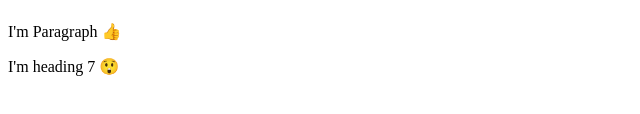
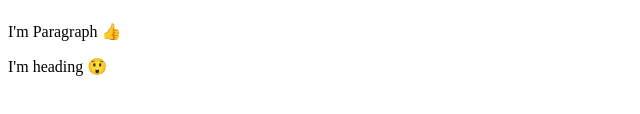
Before and after one commit to HimaLahar/HTML, a plain HTML site: page index.html in a window 1280 px wide. Shown: the part 270-384 px from the top of the page, 0-640 px from the left. Drawn offline with Linux system fonts and the light colour scheme.

Commit message:
small change for testing

```diff
--- a/index.html
+++ b/index.html
@@ -17,7 +17,7 @@
 <h5>Hello World 🙈</h5>
 <h6>Hello World 💕</h6>
 <p>I'm Paragraph 👍</p>
-<h7>I'm heading 7 😲</h7>
+<h7>I'm heading 😲</h7>
 
 </body>
 </html>
```
